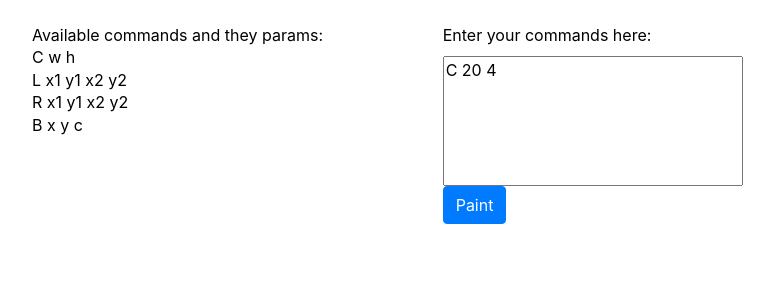
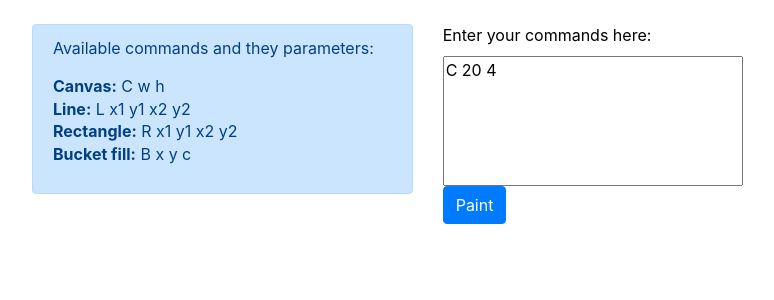
Before and after one commit to venskou/codex-test-task, a React (Create React App) app: page / in a window 1280 px wide. Shown: the top 300 px of the page, without its empty margins (7-781 px from the left). Built offline with nearby package versions, Linux system fonts and the light colour scheme.

Commit message:
Change information-component markup and styles

```diff
--- a/src/components/information/information.component.jsx
+++ b/src/components/information/information.component.jsx
@@ -2,18 +2,18 @@ import React from 'react';
 
 const Information = () => {
   return (
-    <p>
-      Available commands and they params:
-      <br />
-      C w h
-      <br />
-      L x1 y1 x2 y2
-      <br />
-      R x1 y1 x2 y2
-      <br />
-      B x y c
-      <br />
-    </p>
+    <section className="alert alert-primary">
+      <p>Available commands and they parameters:</p>
+      <p>
+        <b>Canvas:</b> C w h
+        <br />
+        <b>Line:</b> L x1 y1 x2 y2
+        <br />
+        <b>Rectangle:</b> R x1 y1 x2 y2
+        <br />
+        <b>Bucket fill:</b> B x y c
+      </p>
+    </section>
   );
 };
 
```
